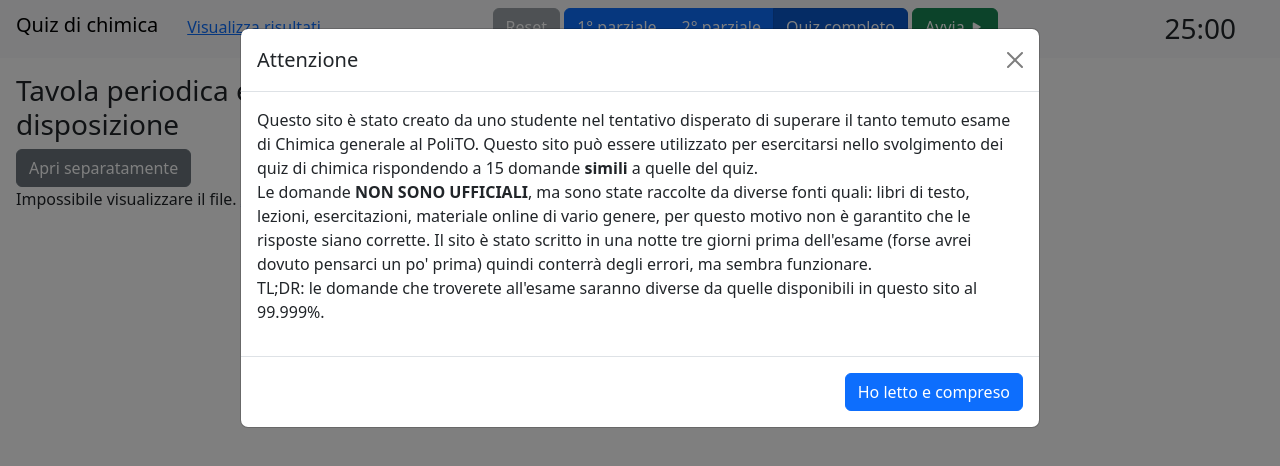
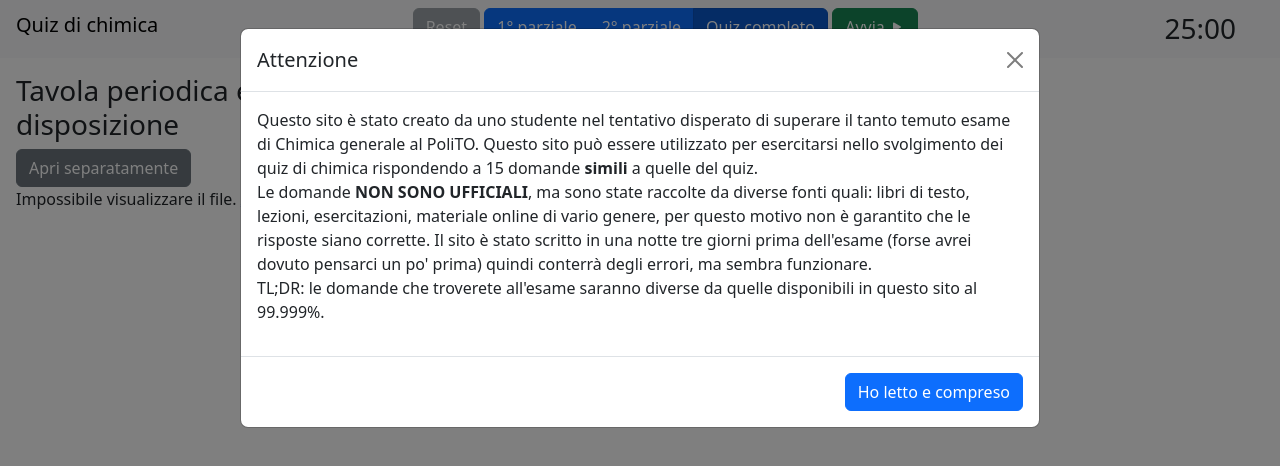
Before and after one commit to andrea-artuso/quiz-chimica-web, a plain HTML site: page index.html in a window 1280 px wide. Drawn offline with nearby package versions, Linux system fonts and the light colour scheme.

Commit message:
Remove link to results' page

```diff
--- a/index.html
+++ b/index.html
@@ -47,7 +47,7 @@
         <div class="w-100 d-flex justify-content-between">
             <div class="d-flex justify-content-left">
                 <h2 class="navbar-brand">Quiz di chimica</h2>
-                <a class="btn btn-link" href="risultati.html">Visualizza risultati</a>
+                <!--<a class="btn btn-link" href="risultati.html">Visualizza risultati</a>-->
             </div>
 
             <div>
```
